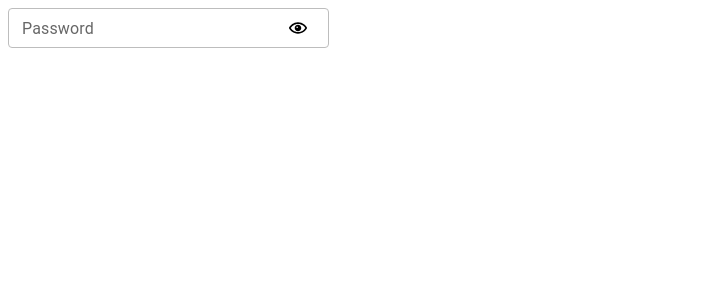
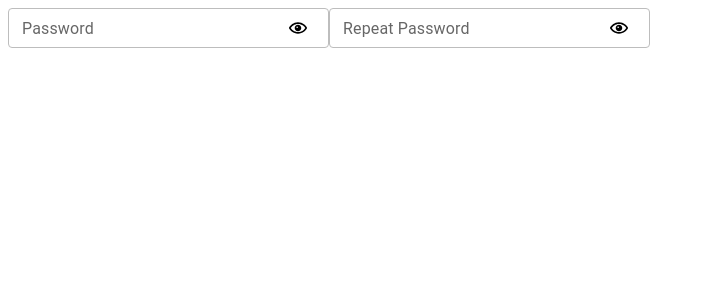
Before and after one commit to peaksoft-school/js6-task-tracker, a React (Create React App) app: page / in a window 1280 px wide. Shown: the top 300 px of the page, without its empty margins (0-705 px from the left). Built offline with nearby package versions, Linux system fonts and the light colour scheme.

Commit message:
Fix Label

```diff
--- a/src/App.js
+++ b/src/App.js
@@ -3,7 +3,9 @@ import PasswordInput from "./Components/UI/PasswordInput"
 function App() {
    return (
       <div className="App">
-         <PasswordInput type="password" />
+         <PasswordInput label="Password" type="password" />
+
+         <PasswordInput label="Repeat Password" type="password" />
       </div>
    )
 }
--- a/src/Components/UI/PasswordInput.jsx
+++ b/src/Components/UI/PasswordInput.jsx
@@ -3,13 +3,13 @@ import React, { useState } from "react"
 import {
    IconButton,
    FormControl,
+   OutlinedInput,
    InputLabel,
-   OutlinedInput,
 } from "@mui/material"
 import styled from "styled-components"
 import { HidePassword, ShowPassword } from "../../assets/icons/index"
 
-function PasswordInput() {
+function PasswordInput({ label, error }) {
    const [inputViewOnOff, setInputViewOnOff] = useState(false)
 
    function handleViewOnOff() {
@@ -17,17 +17,17 @@ function PasswordInput() {
    }
    return (
       <FormControl1>
-         <InputLabel size="small">Password</InputLabel>
+         <InputLabel size="small">{label}</InputLabel>
          <OutlinedInput1
             size="small"
-            error={false}
+            error={error}
+            label={label}
             type={inputViewOnOff ? "password" : "text"}
             endAdornment={
                <IconButton onClick={() => handleViewOnOff()}>
                   {inputViewOnOff ? <HidePassword /> : <ShowPassword />}
                </IconButton>
             }
-            label="Password"
          />
       </FormControl1>
    )
@@ -38,9 +38,12 @@ const OutlinedInput1 = styled(OutlinedInput)`
 `
 const FormControl1 = styled(FormControl)({
    width: "321px",
-
+   "&MuiInputBase-input": {
+      background: "white",
+   },
    "& label.Mui-focused": {
       color: "#919191",
+      background: "white",
    },
    "& .MuiOutlinedInput-root": {
       "& fieldset": {
```
